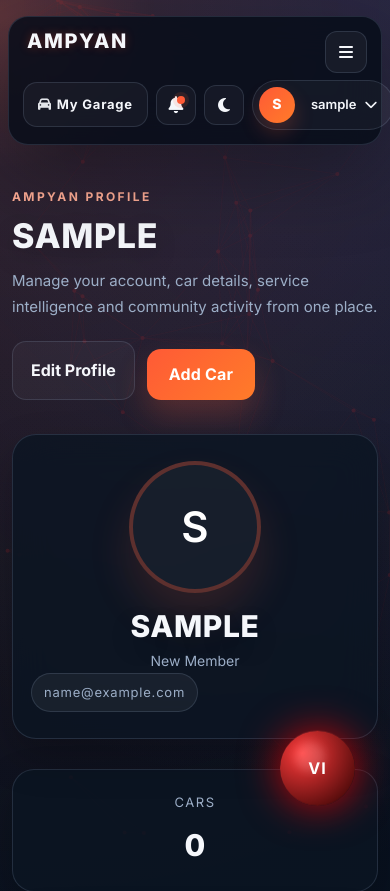
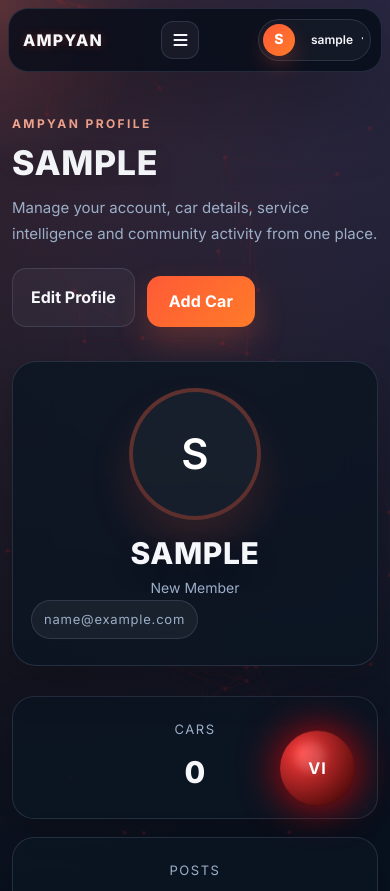
Before and after one commit to mechanicalbull07-ritesh/ampyan-website, a Flask app: page /profile in a window 390 px wide. Shown: the top 891 px of the page. Run offline with Flask 3, Linux system fonts and the light colour scheme; the visitor is signed in with stand-in values (Sample User, id 1); data comes from the database, SQL or seed files in the repository; data that the repository does not hold is empty; some libraries are stand-ins or nearby versions.

Commit message:
Improve mobile homepage layout

```diff
--- a/static/css/navbar.css
+++ b/static/css/navbar.css
@@ -493,13 +493,20 @@ margin-left:auto;
 @media(max-width:720px){
 .navbar{
 width:min(100%, calc(100% - 16px));
-padding:14px;
+top:8px;
+margin-top:8px;
+padding:10px;
 border-radius:20px;
+display:grid;
+grid-template-columns:auto 42px auto;
+align-items:center;
+gap:8px;
 }
 
 .navbar-brand{
 padding-left:4px;
-font-size:20px;
+font-size:18px;
+letter-spacing:0.08em;
 }
 
 /* AMPYAN HOME PAGE REDESIGN START */
@@ -512,23 +519,120 @@ display:none;
 }
 
 .navbar.nav-open .nav-center{
-display:flex;
+display:grid;
+grid-template-columns:1fr;
+gap:8px;
+grid-column:1 / -1;
+width:100%;
+padding-top:8px;
 }
 
 .navbar-search{
+width:100%;
+height:42px;
 min-width:100%;
 max-width:100%;
+flex:1 1 100%;
+justify-content:flex-start;
+padding:0 12px;
+}
+
+.navbar-search input{
+display:block;
+font-size:13px;
 }
 /* AMPYAN HOME PAGE REDESIGN END */
+
+.nav-dropdown{
+display:block;
+width:100%;
+}
+
+.nav-dropdown .nav-link{
+width:100%;
+justify-content:space-between;
+}
+
+.nav-dropdown-content,
+.dropdown-menu{
+position:static;
+display:none;
+width:100%;
+min-width:0;
+margin-top:6px;
+box-shadow:none;
+}
+
+.nav-dropdown:hover .nav-dropdown-content,
+.nav-dropdown:hover .dropdown-menu{
+display:block;
+}
 
 .nav-center a,
 .nav-link{
 font-size:13px;
-padding:9px 12px;
+padding:10px 12px;
+}
+
+.nav-right{
+justify-self:end;
+gap:6px;
+margin-left:0;
+}
+
+.highlight-garage,
+.nav-notification,
+.theme-toggle{
+display:none;
+}
+
+.nav-profile{
+max-width:150px;
+padding:4px 7px 4px 4px;
+}
+
+.profile-badge{
+width:32px;
+height:32px;
+}
+
+.user-button{
+max-width:88px;
+font-size:12px;
+padding-right:2px;
 }
 
 .nav-btn,
 .highlight-garage{
-padding:11px 14px;
+padding:10px 13px;
+font-size:13px;
 }
 }
+
+@media(max-width:430px){
+.navbar{
+grid-template-columns:auto 38px auto;
+}
+
+.navbar-brand{
+font-size:16px;
+letter-spacing:0.07em;
+}
+
+.mobile-menu-toggle{
+width:38px;
+height:38px;
+}
+
+.nav-profile{
+max-width:118px;
+}
+
+.user-button{
+max-width:58px;
+}
+
+.nav-btn{
+padding:9px 11px;
+}
+}
```
Also changed, not shown: static/style.css (+165 -3 lines).
